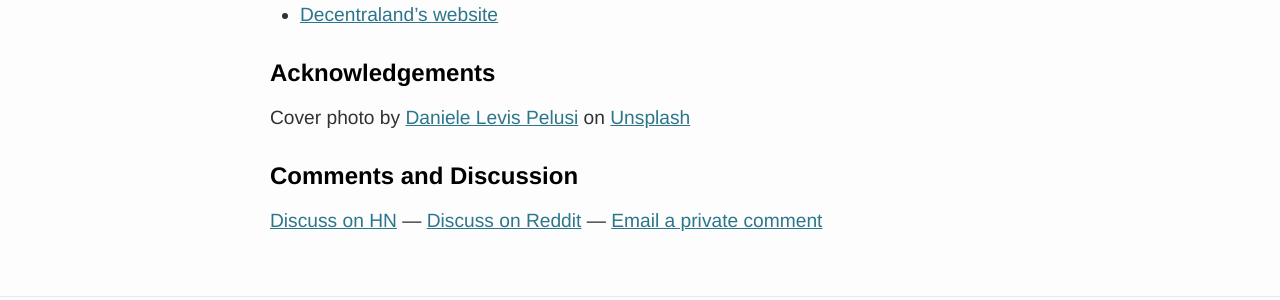
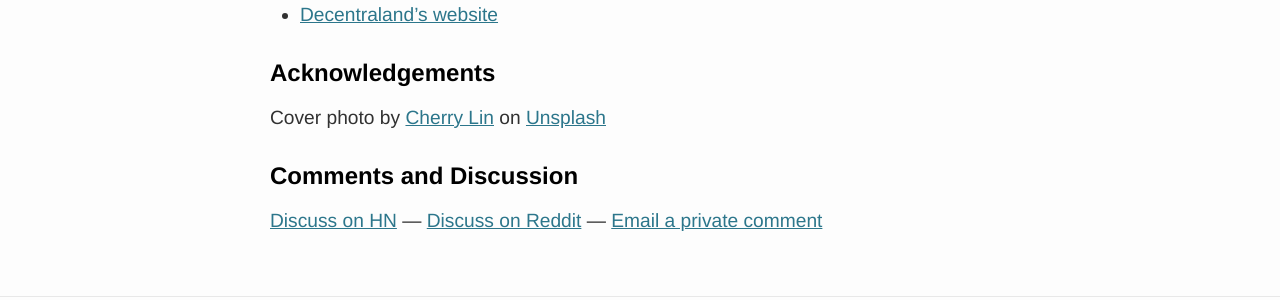
Before and after one commit to tobyornottobe/maraoz.github.io, a Jekyll site: the page built from _posts/2022-05-01-chinese-learning.md, in a window 1280 px wide. Shown: the part 1667-1967 px from the top of the page. Built offline with Jekyll 4.4.1, drawn with Linux system fonts in a browser that asks for light colours.

Commit message:
Update 2022-05-01-chinese-learning.md

```diff
--- a/_posts/2022-05-01-chinese-learning.md
+++ b/_posts/2022-05-01-chinese-learning.md
@@ -33,7 +33,7 @@ Liked what you read? Subscribe!
 - [Decentraland's website](https://decentraland.org/)
 
 ### Acknowledgements
-Cover photo by <a href="https://unsplash.com/@yogidan2012">Daniele Levis Pelusi</a> on <a href="https://unsplash.com/">Unsplash</a>
+Cover photo by <a href="https://unsplash.com/@cherrybbybomb">Cherry Lin</a> on <a href="https://unsplash.com/">Unsplash</a>
 
 ### Comments and Discussion
-[Discuss on HN](https://news.ycombinator.com/item?id=31267705) — [Discuss on Reddit](https://www.reddit.com/r/decentraland/comments/uikl5b/a_vision_for_decentralands_next_5_years/) — [Email a private comment](mailto:decentraland-vision@maraoz.com)
+[Discuss on HN]() — [Discuss on Reddit]() — [Email a private comment](mailto:chinese-learning@maraoz.com)
```
